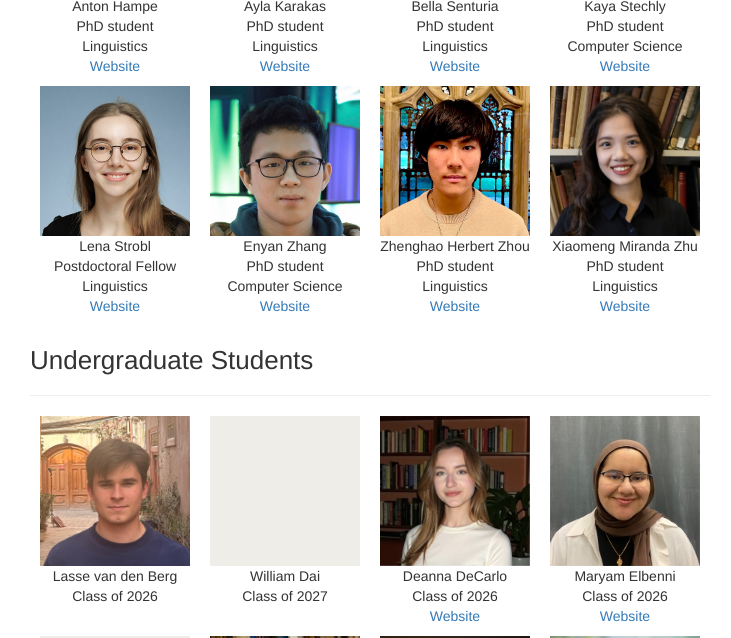
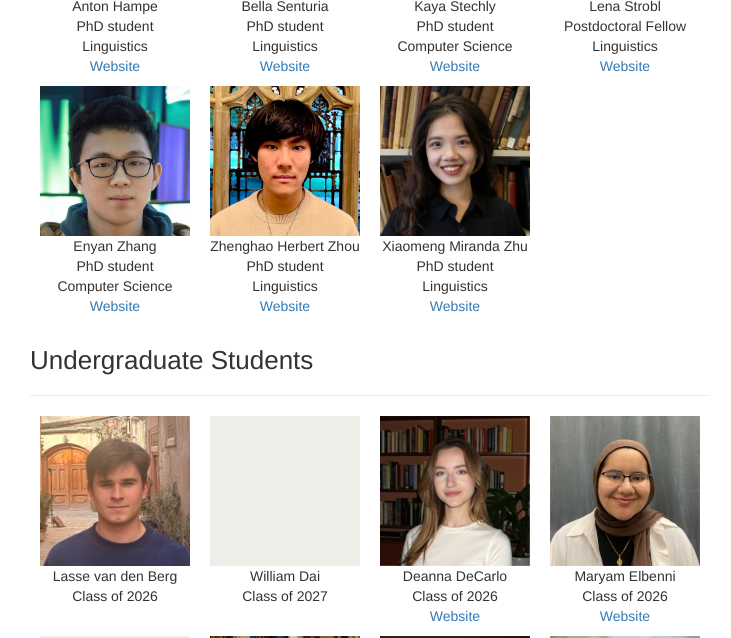
Before and after one commit to clay-lab/clay-lab.github.io, a Jekyll site: the page built from members.html, in a window 1280 px wide and 900 px high, scrolled down 581 px, cut to the strip 262-900 px from the top of the window. Shown: the whole strip, without its empty margins (270-1001 px from the left). Built offline with Jekyll 4.4.1, drawn with Linux system fonts in a browser that asks for light colours.

Commit message:
updated alumni

```diff
--- a/_data/members.yml
+++ b/_data/members.yml
@@ -32,11 +32,6 @@ graduate:
       url: https://ling.yale.edu/profile/anton-hampe
       title : PhD student <br> Linguistics
 
-    - name : Ayla Karakas
-      photo: /photos/ayla_profile.jpg
-      email: ayla.karakas@yale.edu
-      url: https://ling.yale.edu/profile/ayla-karakas
-      title : PhD student <br> Linguistics
 
     - name : Bella Senturia
       photo: /photos/bella_profile.jpg
```
